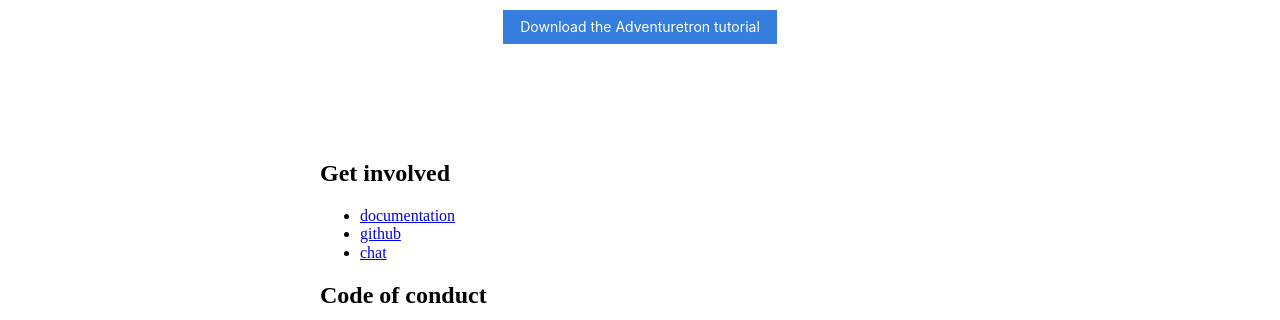
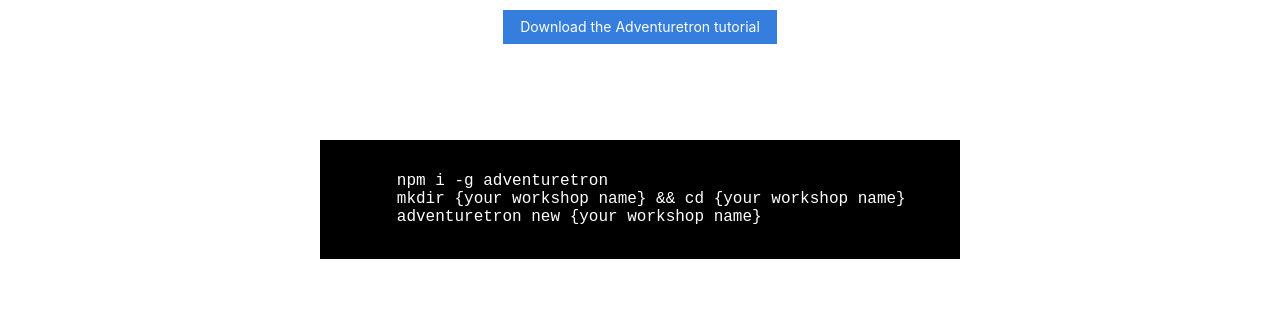
Before and after one commit to adventuretron/adventuretron.org, a website: page index.html in a window 1280 px wide. Shown: the part 430-750 px from the top of the page. Drawn offline with nearby package versions, Linux system fonts and the light colour scheme.

Commit message:
add install instructions & links

```diff
--- a/index.html
+++ b/index.html
@@ -33,7 +33,13 @@
 
 <main role="main">
   <section class="mw5 mw7-ns center pa3 ph5-ns mt5">
-    <h2>Get involved</h2>
+    <div class="pv3 bg-black white">
+      <pre>
+        npm i -g adventuretron
+        mkdir {your workshop name} && cd {your workshop name}
+        adventuretron new {your workshop name}</pre>
+    </div>
+    <h2 class="mt5">Get involved</h2>
     <ul>
       <li><a href="https://docs.adventuretron.org">documentation</a></li>
       <li><a href="https://github.com/adventuretron">github</a></li>
```
